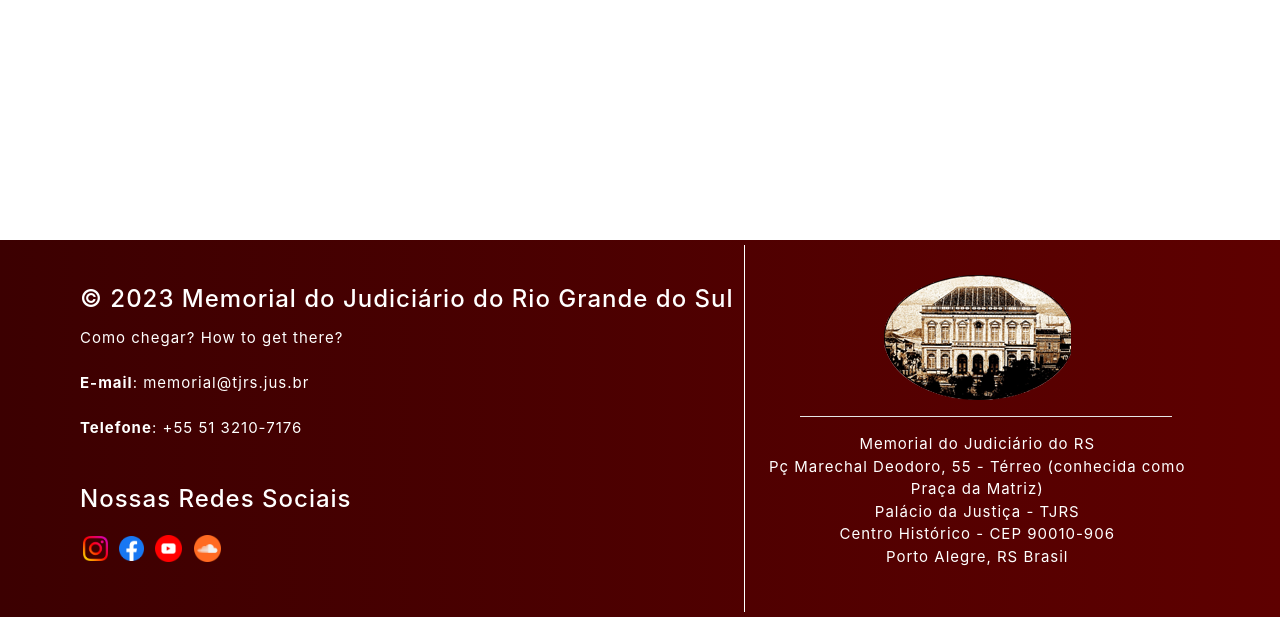
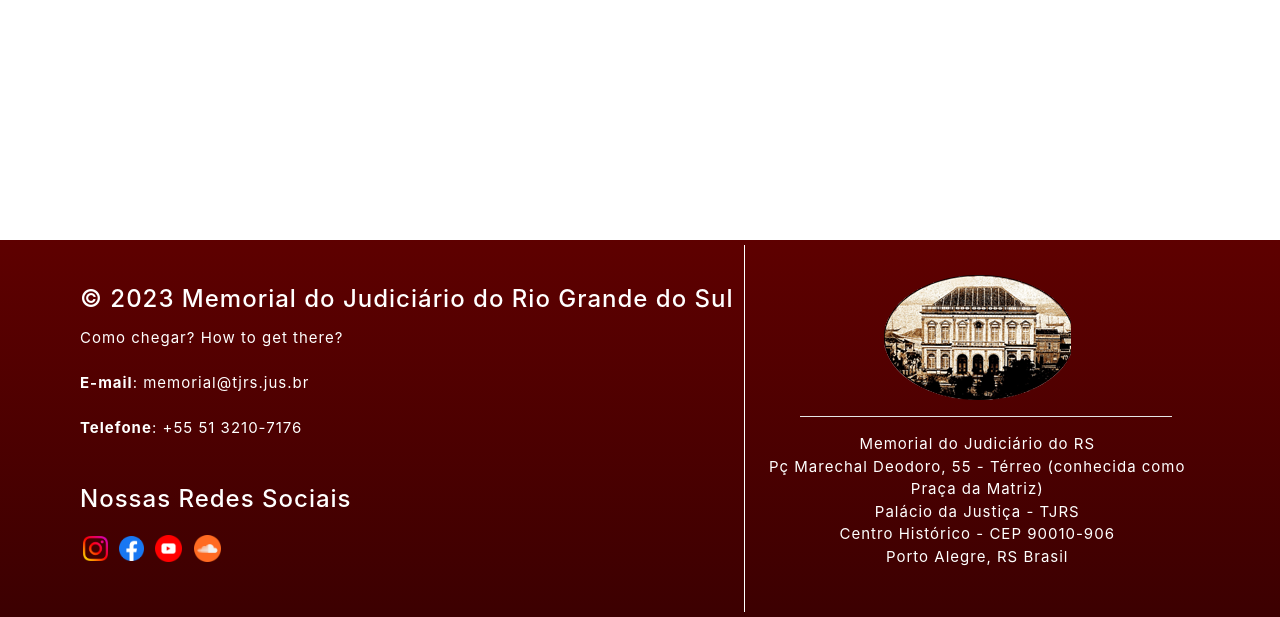
Before and after one commit to luornel/MemorialTJRS, a PHP site: page /Footer.html in a window 1280 px wide. Shown: the part 420-1037 px from the top of the page. Run offline with PHP 8.4, Linux system fonts and the light colour scheme.

Commit message:
Footer.css update

```diff
--- a/Footer.css
+++ b/Footer.css
@@ -15,7 +15,7 @@
 }
 
 .footer {
-    background: linear-gradient(to left, #5E0000, #3C0001);
+    background: linear-gradient(to bottom, #5E0000, #3C0001);
     color: #ffffff;
     padding: 5px 0;
     margin-top: 20px;
```
